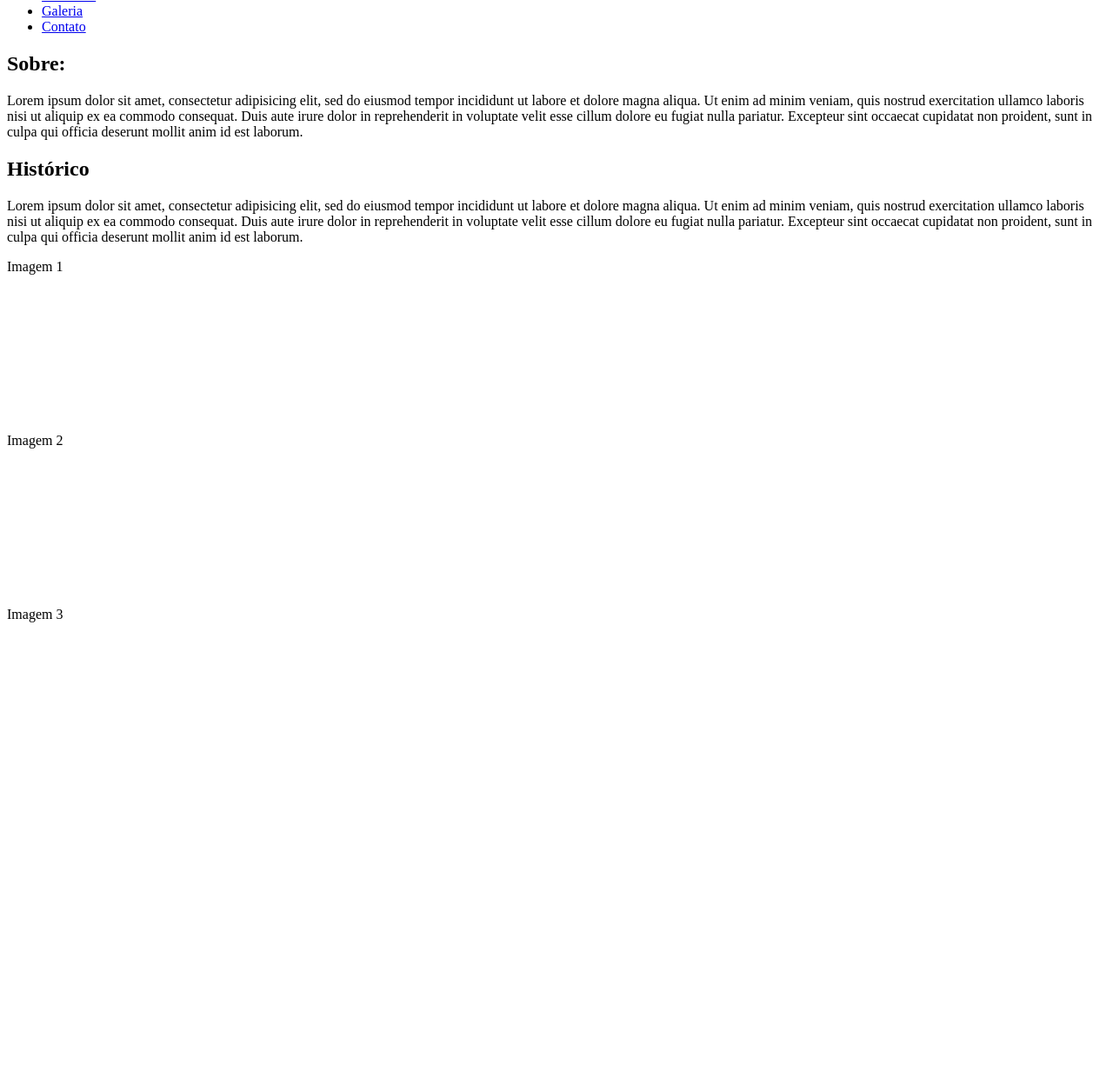
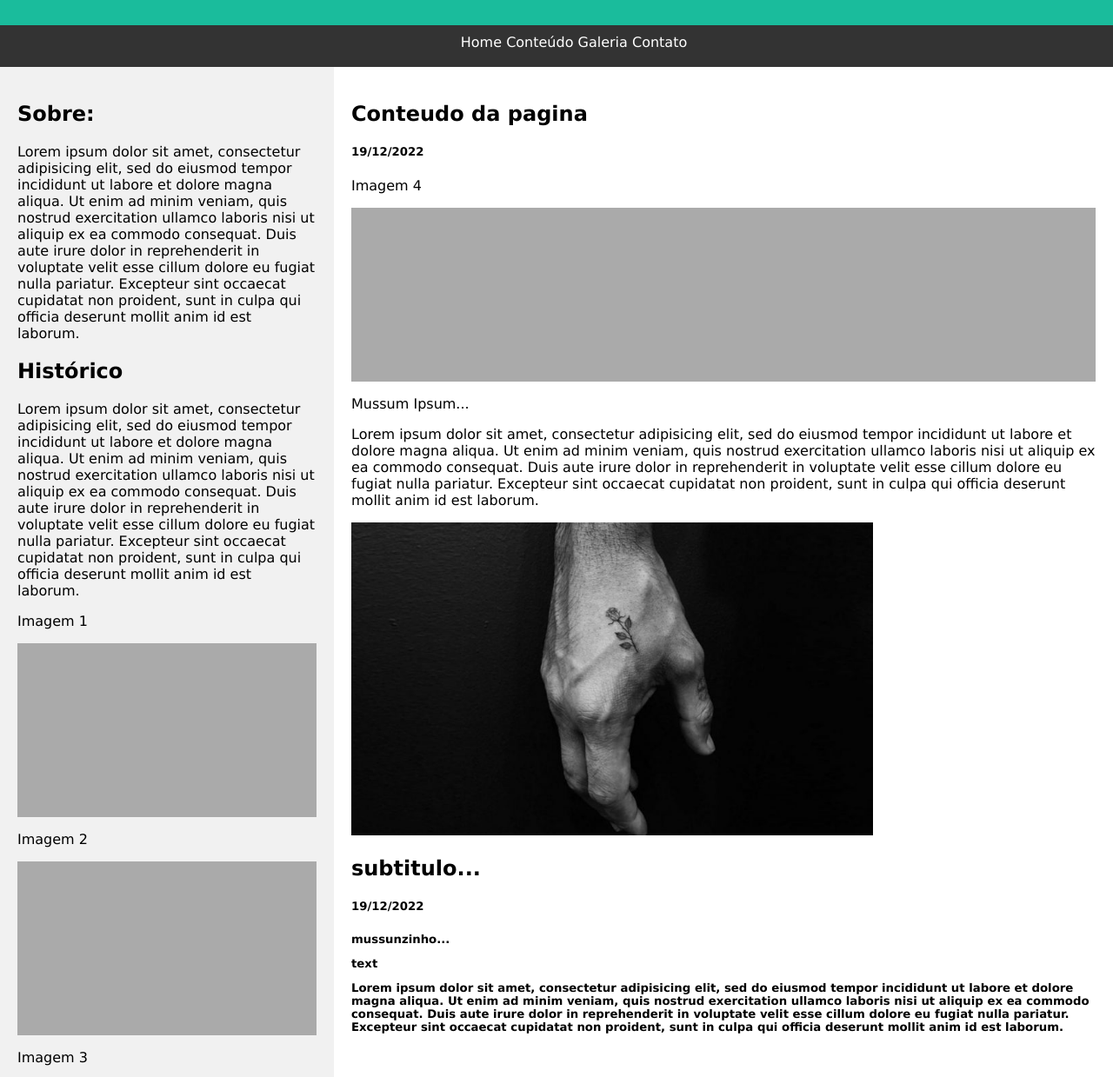
Before and after one commit to Lavinia55/aprendizagem191222, a plain HTML site: page index.html in a window 1280 px wide. Shown: the part 112-1351 px from the top of the page at 87% size. Before the commit the page ends 1018 px from the top, so only its background shows below. Drawn offline with Linux system fonts and the light colour scheme.

Commit message:
Layout do index produto ja responsivo

```diff
--- /dev/null
+++ b/estilo.css
@@ -0,0 +1,108 @@
+/*
+Click nbfs://nbhost/SystemFileSystem/Templates/Licenses/license-default.txt to change this license
+Click nbfs://nbhost/SystemFileSystem/Templates/ClientSide/css.css to edit this template
+*/
+/*
+    Created on : 19/12/2022, 18:14:33
+    Author     : 182200278
+*/
+
+*{
+    box-sizing: border-box;
+}
+
+body{
+    font-family: Verdana;
+    margin: 0;
+}
+
+nav{
+    text-align: center;
+    background-color: #333;
+    width:100%;
+    height: 3rem;
+
+}
+
+nav a{
+    transition: 400ms;
+    text-decoration: none;
+    color: white;
+}
+
+nav a:hover{
+    color: #1abc9c;
+    text-decoration: underline;
+    font-size: 150%;
+}
+
+nav ul{
+    margin: 0;
+    padding-top: 10px;
+    padding-bottom: 10px;
+}
+
+nav li{
+    list-style-type: none;
+    display:inline;
+    color: white;
+}
+
+header{
+    padding: 30px;
+    text-align: center;
+    background-color: #1abc9c;
+    color: #333;
+
+}
+
+.container{
+    display: flex;
+    flex-wrap: wrap;
+
+}
+
+.esquerda{
+    flex: 30%;
+    background-color: #f1f1f1;
+    padding: 20px;
+
+}
+
+.conteudo{
+    flex: 70%;
+    padding: 20px;
+
+}
+
+.imgFake{
+    background-color: #aaa;
+    width: 100%;
+    padding: 20px;
+
+}
+
+.footer{
+    flex: 100%;
+    padding: 20px;
+    background-color: #333;
+    text-align: center;
+    color: white;
+
+}
+
+@media screen and (max-width: 700px){
+    .container, nav{
+        flex-direction: column;
+    }
+
+    nav a:hover{
+        color: green;
+
+    }
+
+    header{
+        background-color: green;
+
+    }
+}
--- a/index.html
+++ b/index.html
@@ -38,19 +38,52 @@ Click nbfs://nbhost/SystemFileSystem/Templates/ClientSide/html.html to edit this
                 <p>
                     Lorem ipsum dolor sit amet, consectetur adipisicing elit, sed do eiusmod tempor incididunt ut labore et dolore magna aliqua. Ut enim ad minim veniam, quis nostrud exercitation ullamco laboris nisi ut aliquip ex ea commodo consequat. Duis aute irure dolor in reprehenderit in voluptate velit esse cillum dolore eu fugiat nulla pariatur. Excepteur sint occaecat cupidatat non proident, sunt in culpa qui officia deserunt mollit anim id est laborum.
                 </p>
+                <p>Imagem 1</p>
                 <div class="imgFake" style="height: 200px">
-                    Imagem 1
+
                 </div>
+                <p>Imagem 2</p>
                 <div class="imgFake" style="height: 200px">
-                    Imagem 2
+
                 </div>
+                <p>Imagem 3</p>
                 <div class="imgFake" style="height: 200px">
-                    Imagem 3
+
                 </div>
             </div><!-- fim da div esquerda -->
             <div class="conteudo">
+                <h2>Conteudo da pagina</h2>
+                <h5>19/12/2022</h5>
+                <p>Imagem 4</p>
+                <div class="imgFake" style="height: 200px">
 
-            </div><!-- fim div conteudo -->
+                   </div>
+                <p>Mussum Ipsum...</p>
+                <p>
+                <p>
+                    Lorem ipsum dolor sit amet, consectetur adipisicing elit, sed do eiusmod tempor incididunt ut labore et dolore magna aliqua. Ut enim ad minim veniam, quis nostrud exercitation ullamco laboris nisi ut aliquip ex ea commodo consequat. Duis aute irure dolor in reprehenderit in voluptate velit esse cillum dolore eu fugiat nulla pariatur. Excepteur sint occaecat cupidatat non proident, sunt in culpa qui officia deserunt mollit anim id est laborum.
+                </p>
+                <picture>
+                    <source media="(min-width: 600px)" srcset="./imagens/imgMedia.jpg" width="600px"/>
+                    <source media="(min-width: 465px)" srcset="./imagens/imgPequena.jpg"/>
+                    <img src="./imagens/caminho.jpg" alt="Caminho arvores" style="max-width: 100%; height: auto;"/>
+                </picture>
+                <br/>
+                <h2>subtitulo...</h2>
+                <h5>19/12/2022<h5>
+                <p>mussunzinho...</p>
+                <p>text
+                <p>
+                    Lorem ipsum dolor sit amet, consectetur adipisicing elit, sed do eiusmod tempor incididunt ut labore et dolore magna aliqua. Ut enim ad minim veniam, quis nostrud exercitation ullamco laboris nisi ut aliquip ex ea commodo consequat. Duis aute irure dolor in reprehenderit in voluptate velit esse cillum dolore eu fugiat nulla pariatur. Excepteur sint occaecat cupidatat non proident, sunt in culpa qui officia deserunt mollit anim id est laborum.
+                </p>
+
+
+                </div><!-- fim div conteudo -->
+                <div class="footer">
+                    <h2>Footer - Rodapé</h2>
+                    <br/>
+                    &COPY; Todos os direitos reservados. Lavinia Bonassa Lima.
+                    </div>
         </div><!-- fim do container -->
     </body>
 </html>
--- a/nbproject/private/private.xml
+++ b/nbproject/private/private.xml
@@ -4,6 +4,7 @@
     <open-files xmlns="http://www.netbeans.org/ns/projectui-open-files/2">
         <group>
             <file>file:/C:/Users/182200278/Documents/web/apLayout/index.html</file>
+            <file>file:/C:/Users/182200278/Documents/web/apLayout/estilo.css</file>
         </group>
     </open-files>
 </project-private>
```
